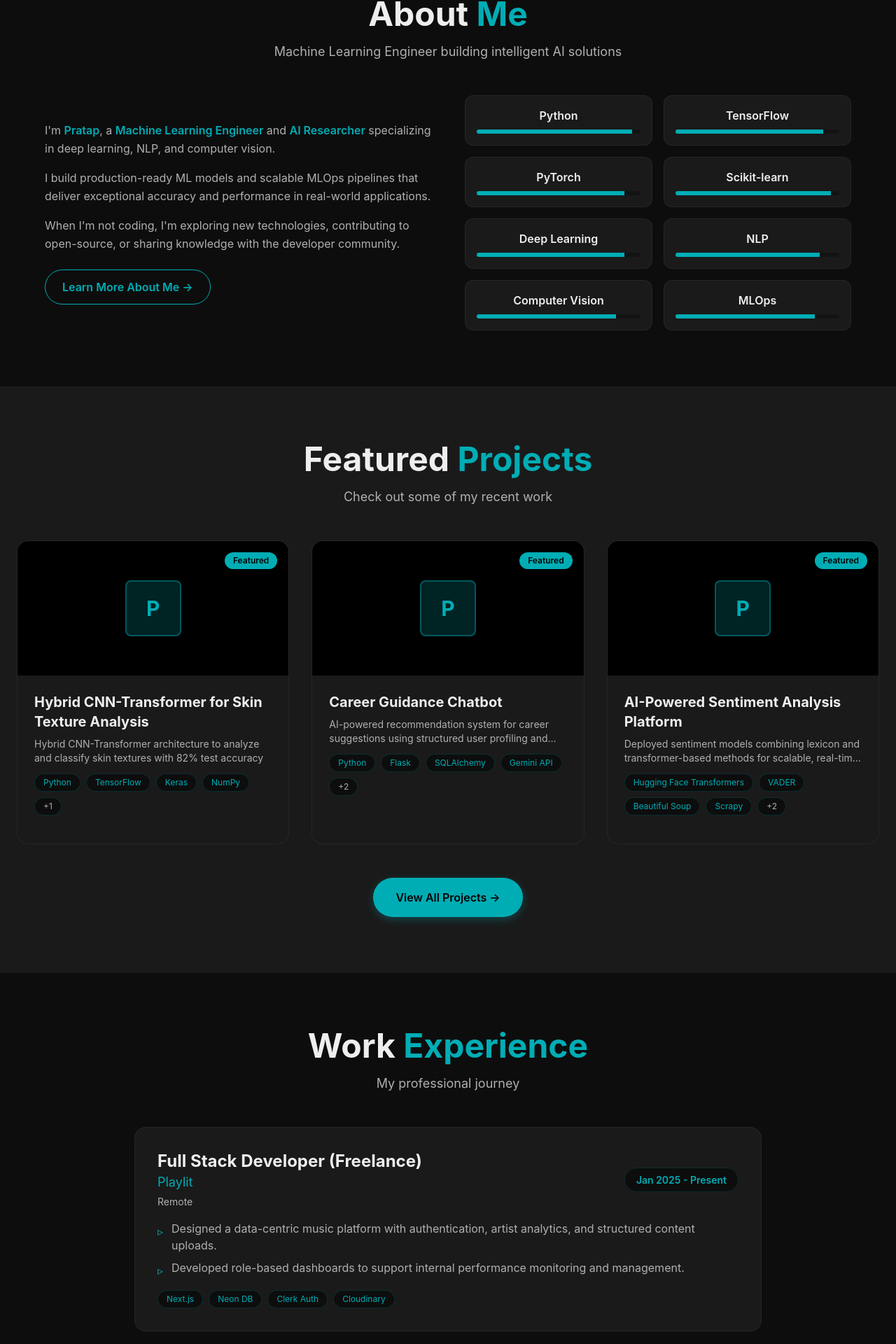
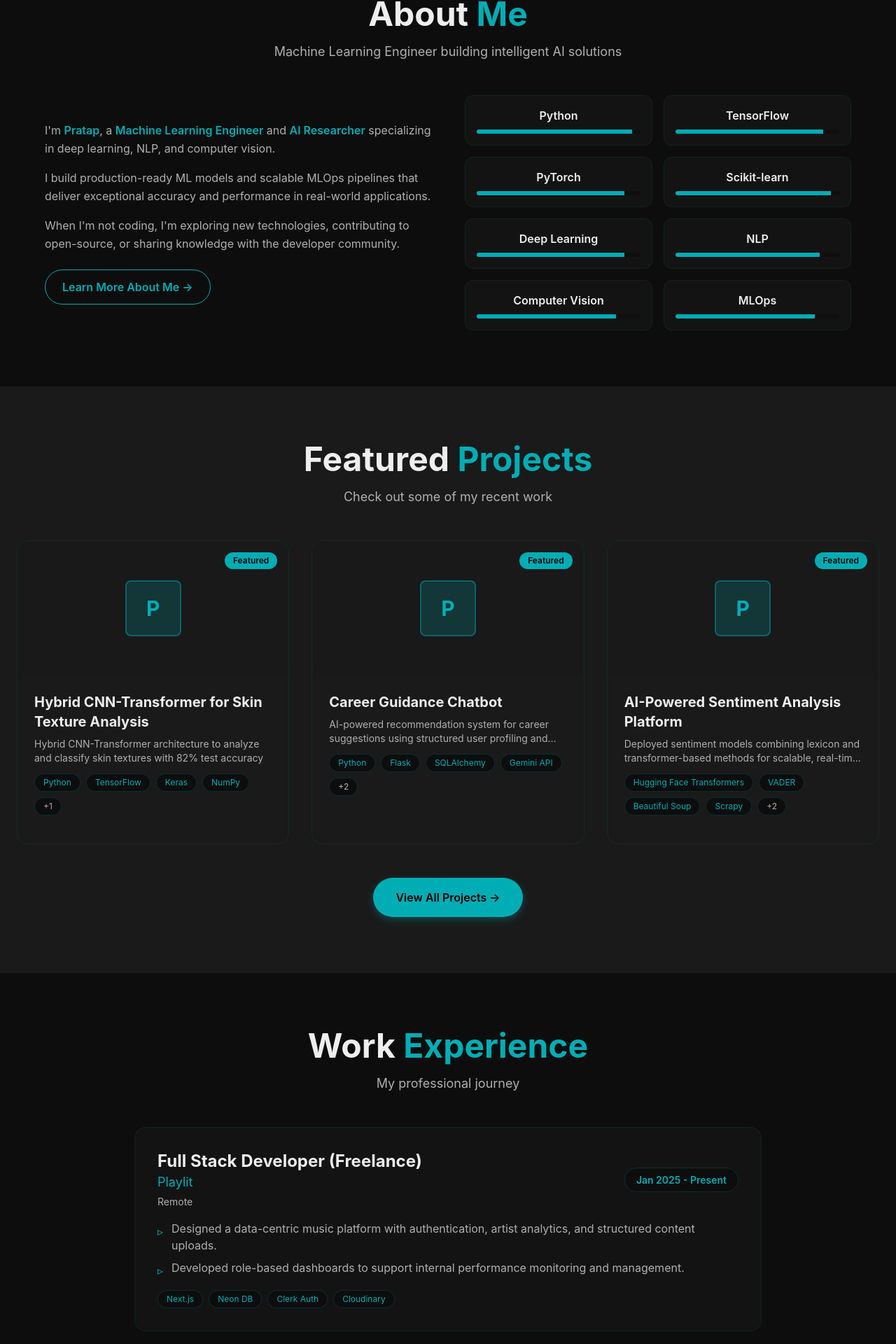
Before and after one commit to pratap834/f0lio, a Next.js app: page / in a window 1280 px wide. Shown: the part 884-2804 px from the top of the page at 70% size. Built offline with nearby package versions, Linux system fonts and the light colour scheme.

Commit message:
tile ui update

```diff
--- a/src/app/experience/page.tsx
+++ b/src/app/experience/page.tsx
@@ -63,7 +63,7 @@ export default function ExperiencePage() {
                 </div>
 
                 {/* Experience Card */}
-                <div className="flex-1 p-8 rounded-2xl bg-secondary border border-[rgba(255,255,255,0.05)] hover:border-accent/30 transition-all duration-300 group hover:shadow-[0_12px_40px_rgba(0,173,181,0.1)]">
+                <div className="flex-1 p-8 rounded-2xl bg-secondary/50 backdrop-blur-sm border border-accent/10 hover:border-accent/30 transition-all duration-300 group hover:shadow-[0_12px_40px_rgba(0,173,181,0.1)]">
                   {/* Header */}
                   <div className="flex flex-col md:flex-row md:items-center md:justify-between mb-4">
                     <div>
--- a/src/components/About.tsx
+++ b/src/components/About.tsx
@@ -72,7 +72,7 @@ export default function About() {
                 whileInView={{ opacity: 1, scale: 1 }}
                 viewport={{ once: true }}
                 transition={{ duration: 0.3, delay: 0.1 * index }}
-                className="p-4 rounded-xl bg-secondary border border-[rgba(255,255,255,0.05)] hover:border-accent/30 transition-all group"
+                className="p-4 rounded-xl bg-secondary/50 backdrop-blur-sm border border-accent/10 hover:border-accent/30 transition-all group"
                 whileHover={{ y: -4 }}
               >
                 <div className="text-center">
--- a/src/components/ContactCTA.tsx
+++ b/src/components/ContactCTA.tsx
@@ -15,9 +15,9 @@ export default function ContactCTA() {
           transition={{ duration: 0.6 }}
           className="max-w-4xl mx-auto text-center"
         >
-          <div className="p-12 rounded-3xl bg-gradient-to-br from-secondary to-primary border border-accent/20 relative overflow-hidden">
+          <div className="p-12 rounded-3xl bg-secondary/50 backdrop-blur-sm border border-accent/10 relative overflow-hidden">
             {/* Glow Effect */}
-            <div className="absolute inset-0 bg-gradient-to-br from-accent/5 to-transparent" />
+            <div className="absolute inset-0 bg-accent/5" />
 
             <div className="relative z-10">
               <h2 className="text-4xl md:text-5xl font-bold mb-6">
--- a/src/components/Experience.tsx
+++ b/src/components/Experience.tsx
@@ -36,7 +36,7 @@ export default function Experience() {
               whileInView={{ opacity: 1, y: 0 }}
               viewport={{ once: true }}
               transition={{ duration: 0.6, delay: index * 0.2 }}
-              className="p-8 rounded-2xl bg-secondary border border-[rgba(255,255,255,0.05)] hover:border-accent/30 transition-all duration-300 group"
+              className="p-8 rounded-2xl bg-secondary/50 backdrop-blur-sm border border-accent/10 hover:border-accent/30 transition-all duration-300 group"
             >
               <div className="flex flex-col md:flex-row md:items-center md:justify-between mb-4">
                 <div>
--- a/src/components/ProjectCard.tsx
+++ b/src/components/ProjectCard.tsx
@@ -20,9 +20,9 @@ export default function ProjectCard({ project, index }: ProjectCardProps) {
       whileHover={{ y: -8 }}
       className="group"
     >
-      <div className="relative h-full rounded-2xl bg-secondary border border-[rgba(255,255,255,0.05)] overflow-hidden transition-all duration-300 hover:border-accent/30 hover:shadow-[0_12px_40px_rgba(0,173,181,0.15)]">
+      <div className="relative h-full rounded-2xl bg-secondary/50 backdrop-blur-sm border border-accent/10 overflow-hidden transition-all duration-300 hover:border-accent/30 hover:shadow-[0_12px_40px_rgba(0,173,181,0.15)]">
         {/* Thumbnail */}
-        <div className="relative h-48 bg-black overflow-hidden">
+        <div className="relative h-48 bg-secondary/50 backdrop-blur-sm overflow-hidden">
           <div className="absolute inset-0 bg-accent/10 opacity-0 group-hover:opacity-100 transition-opacity duration-300" />
           <div className="absolute inset-0 flex items-center justify-center">
             <div className="w-20 h-20 rounded-lg bg-accent/20 border-2 border-accent/40 flex items-center justify-center">
```
